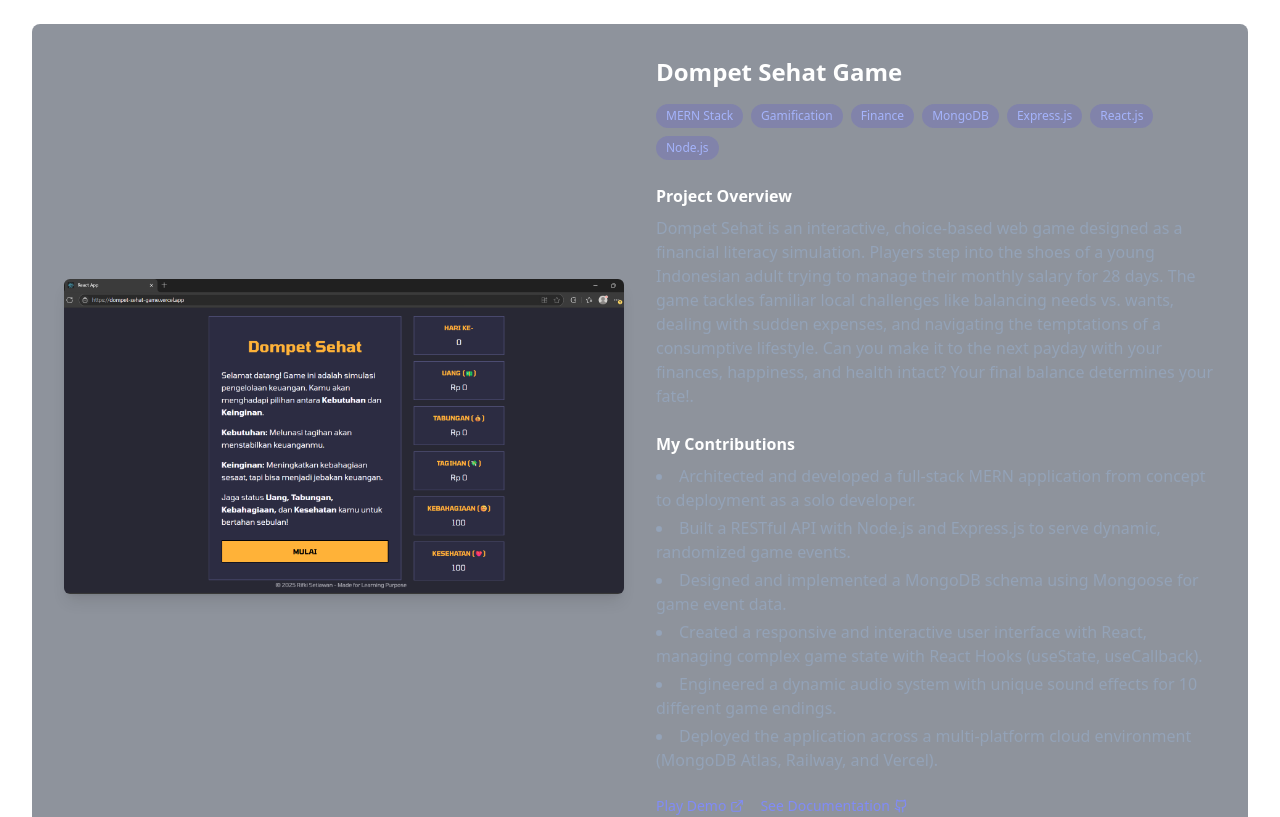
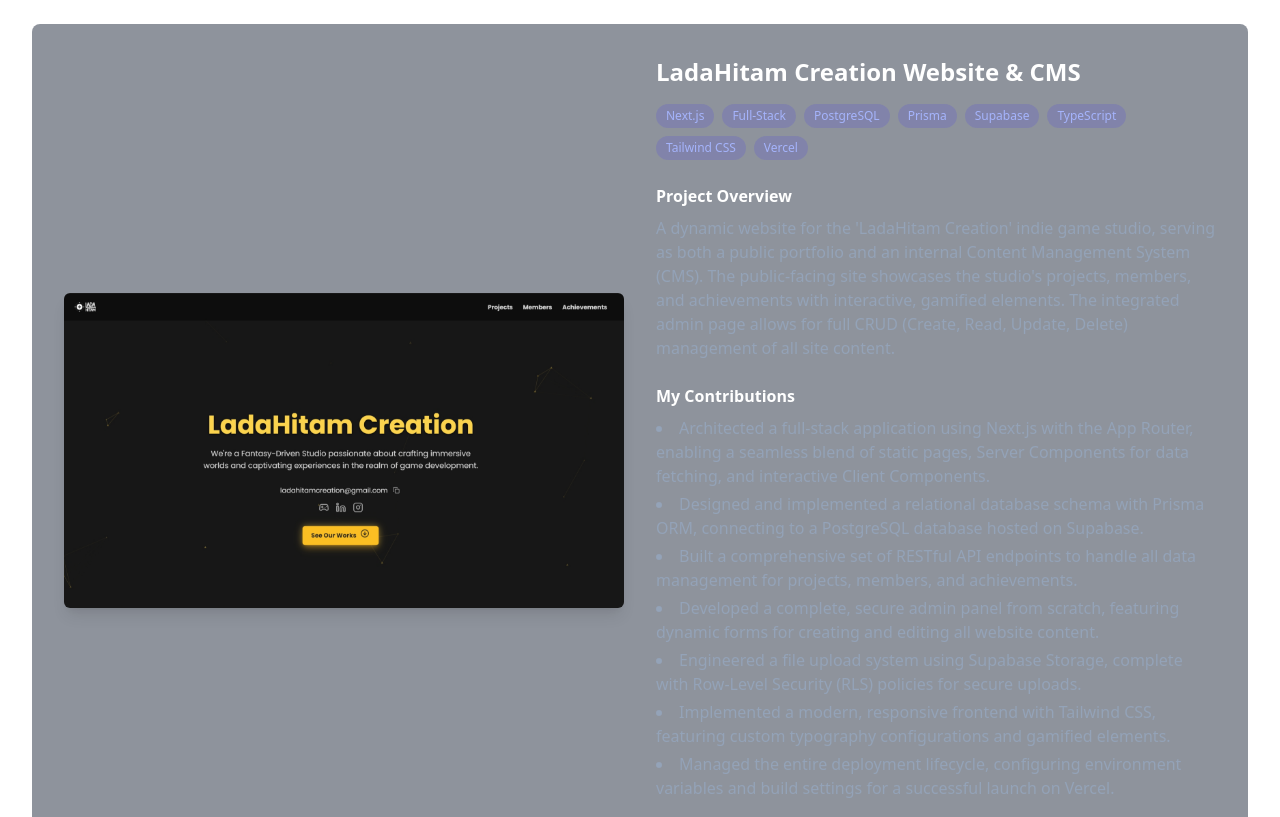
Before and after one commit to rifkisetiawan0101/My-Web-Portfolio, a React (Create React App) app in the folder frontend/: page / in a window 1280 px wide. Shown: the part 1800-2617 px from the top of the page. Built offline with nearby package versions, Linux system fonts and the light colour scheme.

Commit message:
add ladahitam website

```diff
--- a/frontend/src/data/data.js
+++ b/frontend/src/data/data.js
@@ -52,24 +52,28 @@
 
 export const projects = {
     fullstack: [
-        // {
-        //     "title": "LadaHitam Creation Website",
-        //     "tags": ["Content Management System", "Next.js", "TypeScript", "PostgreSQL"],
-        //     "overview": "Dompet Sehat is an interactive, choice-based web game designed as a financial literacy simulation. 🧠 Players step into the shoes of a young Indonesian adult trying to manage their monthly salary for 28 days. The game tackles familiar local challenges like balancing needs vs. wants, dealing with sudden expenses, and navigating the temptations of a consumptive lifestyle. Can you make it to the next payday with your finances, happiness, and health intact? Your final balance determines your fate!.",
-        //     "contributions": [
-        //         "Architected and developed a full-stack MERN application from concept to deployment as a solo developer.",
-        //         "Built a RESTful API with Node.js and Express.js to serve dynamic, randomized game events.",
-        //         "Designed and implemented a MongoDB schema using Mongoose for game event data.",
-        //         "Created a responsive and interactive user interface with React, managing complex game state with React Hooks (useState, useCallback).",
-        //         "Engineered a dynamic audio system with unique sound effects for 10 different game endings.",
-        //         "Deployed the application across a multi-platform cloud environment (MongoDB Atlas, Railway, and Vercel)."
-        //     ],
-        //     "links": { "live": "https://dompet-sehat-game.vercel.app/", "github": "https://github.com/rifkisetiawan0101/Dompet-Sehat-Game" },
-        //     "image": "/Image/Projects/Dompet-Sehat-Game.png"
-        // },
+        {
+            "title": "LadaHitam Creation Website & CMS",
+            "tags": ["Next.js", "Full-Stack", "PostgreSQL", "Prisma", "Supabase", "TypeScript", "Tailwind CSS", "Vercel"],
+            "overview": "A dynamic website for the 'LadaHitam Creation' indie game studio, serving as both a public portfolio and an internal Content Management System (CMS). The public-facing site showcases the studio's projects, members, and achievements with interactive, gamified elements. The integrated admin page allows for full CRUD (Create, Read, Update, Delete) management of all site content.",
+            "contributions": [
+                "Architected a full-stack application using Next.js with the App Router, enabling a seamless blend of static pages, Server Components for data fetching, and interactive Client Components.",
+                "Designed and implemented a relational database schema with Prisma ORM, connecting to a PostgreSQL database hosted on Supabase.",
+                "Built a comprehensive set of RESTful API endpoints to handle all data management for projects, members, and achievements.",
+                "Developed a complete, secure admin panel from scratch, featuring dynamic forms for creating and editing all website content.",
+                "Engineered a file upload system using Supabase Storage, complete with Row-Level Security (RLS) policies for secure uploads.",
+                "Implemented a modern, responsive frontend with Tailwind CSS, featuring custom typography configurations and gamified elements.",
+                "Managed the entire deployment lifecycle, configuring environment variables and build settings for a successful launch on Vercel."
+            ],
+            "links": {
+                "live": "https://ladahitamcreation.vercel.app/",
+                "github": "https://github.com/rifkisetiawan0101/ladahitamcreation"
+            },
+            "image": "/Image/Projects/LadaHitamCreation-Website.png"
+        },
         {
             "title": "Dompet Sehat Game",
-            "tags": ["MERN Stack", "Gamification", "Finance", "MongoDB", "Express.js", "React.js", "Node.js"],
+            "tags": ["MERN Stack", "Gamification", "Finance", "MongoDB", "Express.js", "React.js", "Node.js", "Vercel", "Railway"],
             "overview": "Dompet Sehat is an interactive, choice-based web game designed as a financial literacy simulation. Players step into the shoes of a young Indonesian adult trying to manage their monthly salary for 28 days. The game tackles familiar local challenges like balancing needs vs. wants, dealing with sudden expenses, and navigating the temptations of a consumptive lifestyle. Can you make it to the next payday with your finances, happiness, and health intact? Your final balance determines your fate!.",
             "contributions": [
                 "Architected and developed a full-stack MERN application from concept to deployment as a solo developer.",
```
Also changed, not shown: frontend/public/Image/Projects/LadaHitamCreation-Website.png (added).
